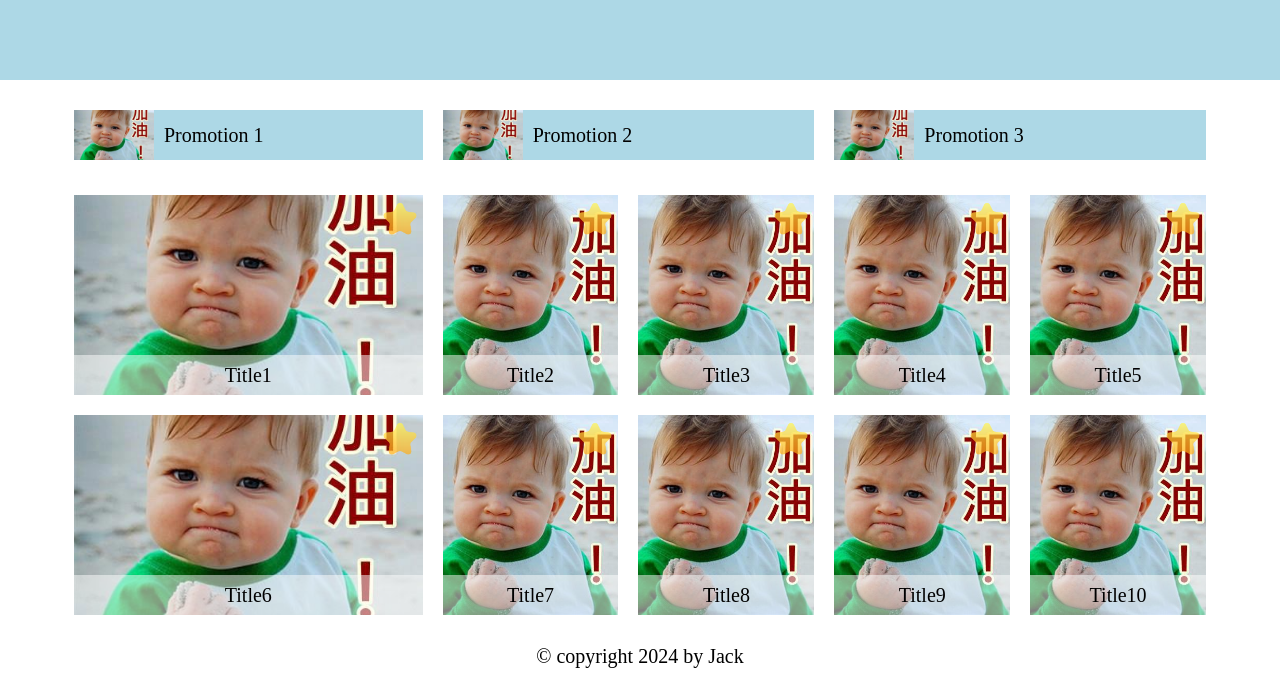
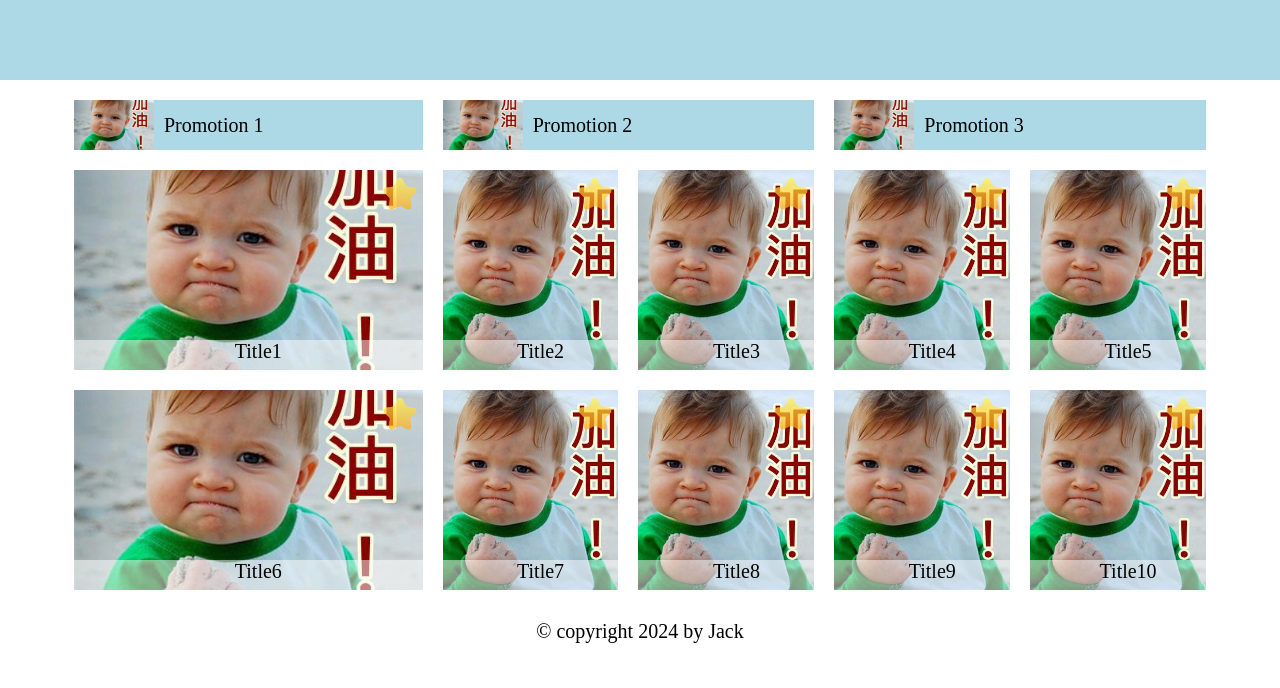
Before and after one commit to jackimdorson/first_stage, a plain HTML site: page week1/index.html in a window 1280 px wide. Shown: the part 220-908 px from the top of the page. After the commit the page ends 883 px from the top, so only its background shows below. Drawn offline with Linux system fonts and the light colour scheme.

Commit message:
adjust pengpeng requirement

```diff
--- a/week1/styles.scss
+++ b/week1/styles.scss
@@ -78,13 +78,13 @@ header {
 }
 
 .item {
-    margin: 10px;
+    padding: 10px;
 }
 
 #small_box {
+    padding-top: 10px;
     & .item {
         height: 50px;
-        margin-top: 30px;
         display: flex;
         & > img {
             width: 80px;
@@ -101,14 +101,14 @@ header {
 }
 
 #big_box {
-    margin-top:15px;
     & .item {
         position: relative;
         height: 200px;
+        text-align: center;
         & > img {
             position: absolute;
-            top: 5px;
-            right: 5px;
+            top: 15px;
+            right: 15px;
             width: 36px;
             height: 36px;
             opacity: 0.7;
@@ -125,9 +125,6 @@ header {
             height: 40px;
             background-color: rgba(255, 255, 255, 0.5);
             bottom: 0;
-            display: flex;
-            align-items: center;
-            justify-content: center;
         }
     }
 }
```
Also changed, not shown: week1/styles.css, 1 other file.
